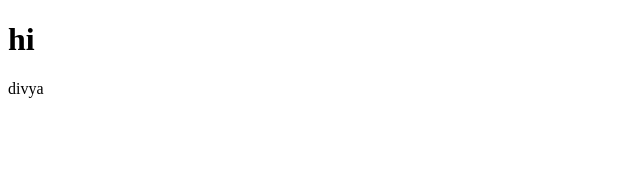
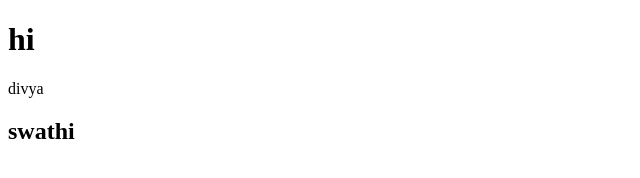
Before and after one commit to Divya11022005/html, a plain HTML site: page index.html in a window 1280 px wide. Shown: the whole page, without its empty margins (0-640 px from the left). Drawn offline with Linux system fonts and the light colour scheme.

Commit message:
swathi added

```diff
--- a/index.html
+++ b/index.html
@@ -8,5 +8,6 @@
 <body>
     <h1>hi</h1>
     <p>divya</p>
+    <h2>swathi</h2>
 </body>
 </html>
```
